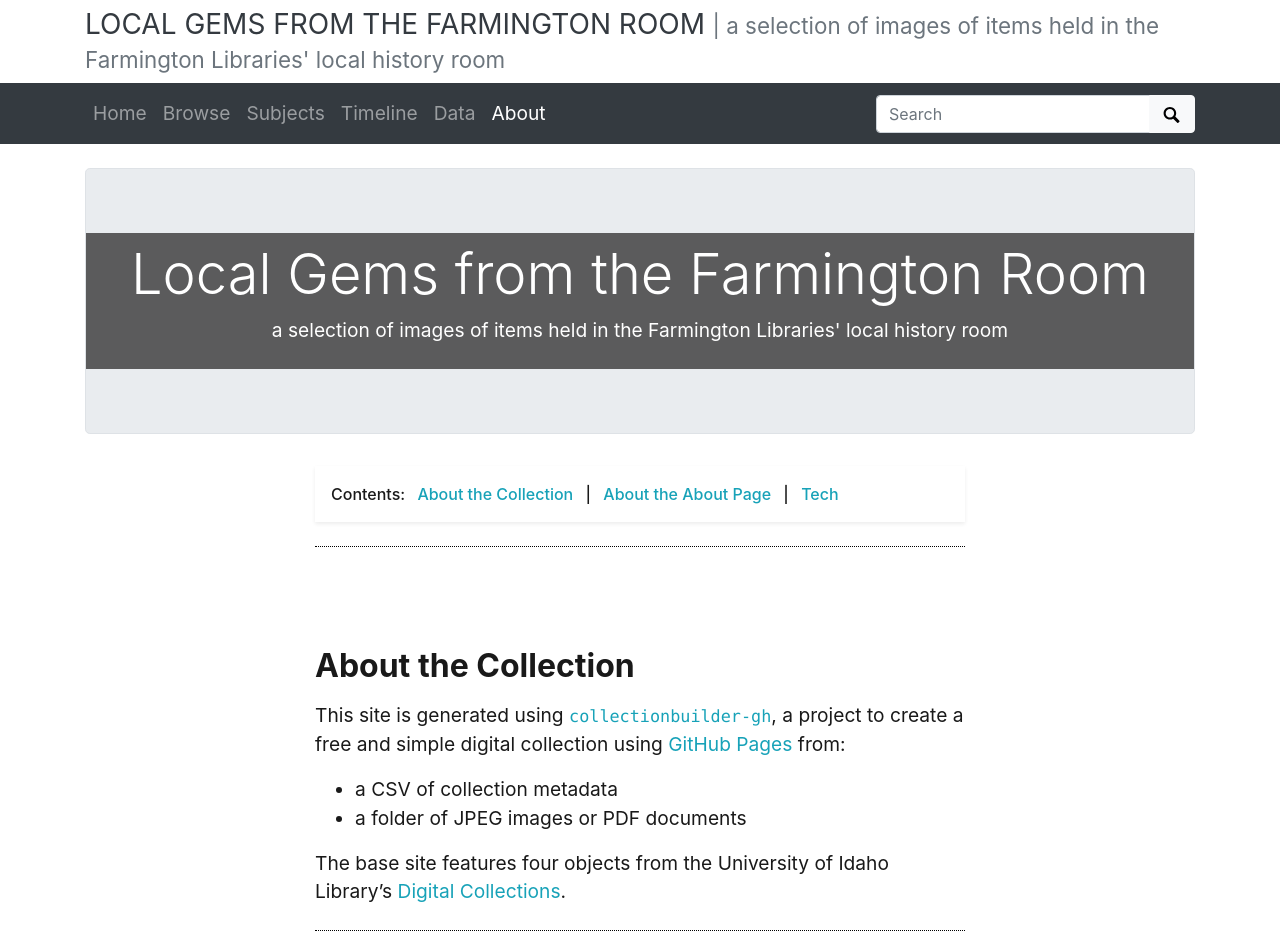
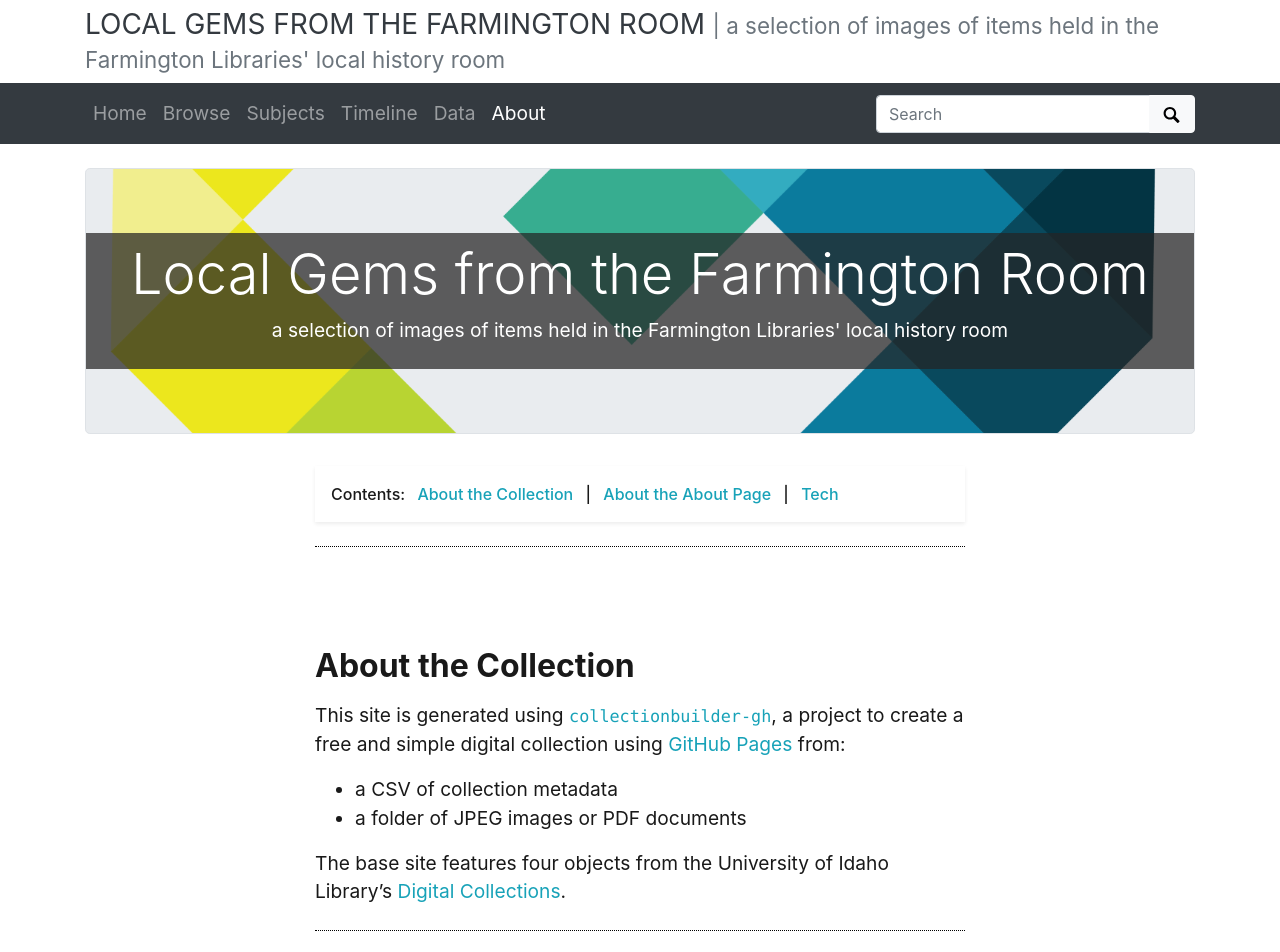
Before and after one commit to FarmingtonLibraries/farmingtonroom, a Jekyll site: the page built from pages/about.md, in a window 1280 px wide. Shown: the top 952 px of the page. Built offline with Jekyll 4.4.1, drawn with Linux system fonts in a browser that asks for light colours.

Commit message:
Update theme.yml

```diff
--- a/_data/theme.yml
+++ b/_data/theme.yml
@@ -28,7 +28,7 @@
 #
 # Featured image on About page - if left blank, CB will use image featured on the home page
 # use either an objectid (from an item in this collect), a relative location of an image in this repo, or a full url to an image elsewhere
-about-featured-image: /assets/img/logo 2017.png
+about-featured-image: /assets/img/logo.png
 
 ##########
 # BROWSE PAGE
```
